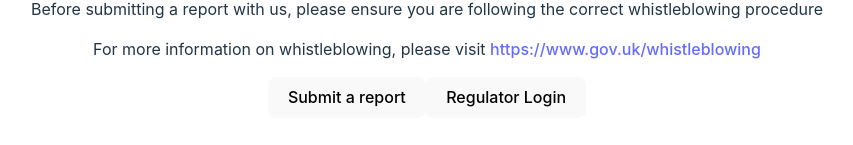
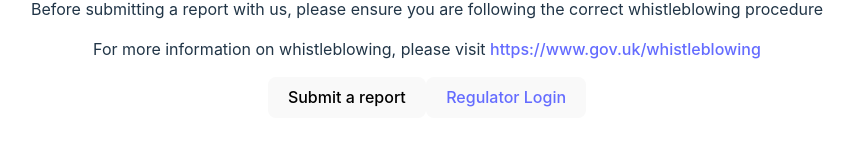
Before and after one commit to Sintry1/ReactWhistleblower, a React (Vite) app in the folder reactapp1.client/: page /information in a window 1280 px wide. Shown: the part 445-590 px from the top of the page, without its empty margins (213-1066 px from the left). Built offline with nearby package versions, Linux system fonts and the light colour scheme.

Commit message:
minor changes to React pages

```diff
--- a/reactapp1.client/src/pages/Information.jsx
+++ b/reactapp1.client/src/pages/Information.jsx
@@ -1,3 +1,5 @@
+import { Link } from "react-router-dom";
+
 export default function Information() {
   return (
     <div>
@@ -21,8 +23,8 @@
         </a>
       </p>
       <p></p>
-      <button>Submit a report</button>
-      <button>Regulator Login</button>
+          <button>Submit a report</button>
+          <button><Link to="/login">Regulator Login</Link></button>
     </div>
   );
 }
--- a/reactapp1.client/src/pages/Login.jsx
+++ b/reactapp1.client/src/pages/Login.jsx
@@ -1,5 +1,5 @@
+import CryptoJS from "crypto-js";
 import { useState } from "react";
-import CryptoJS from "crypto-js";
 
 export default function Login() {
   const [username, setUsername] = useState("");
```
